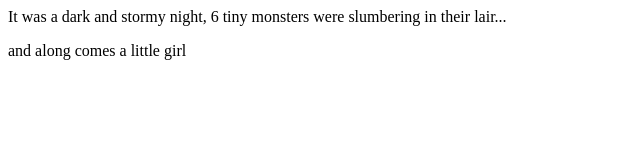
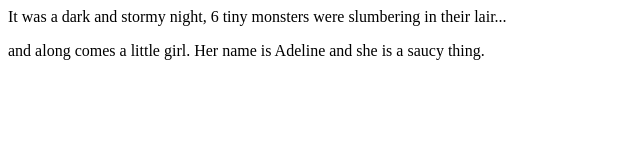
Before and after one commit to amtobin/fireside-story, a plain HTML site: page index.html in a window 1280 px wide. Shown: the whole page, without its empty margins (0-640 px from the left). Drawn offline with Linux system fonts and the light colour scheme.

Commit message:
add fourth line

```diff
--- a/index.html
+++ b/index.html
@@ -1,6 +1,6 @@
 <html>
   <body>
     <p>It was a dark and stormy night, 6 tiny monsters were slumbering in their lair...</p>
-    <p>and along comes a little girl</p>
+    <p>and along comes a little girl. Her name is Adeline and she is a saucy thing.</p>
   </body>
 </html>
```
